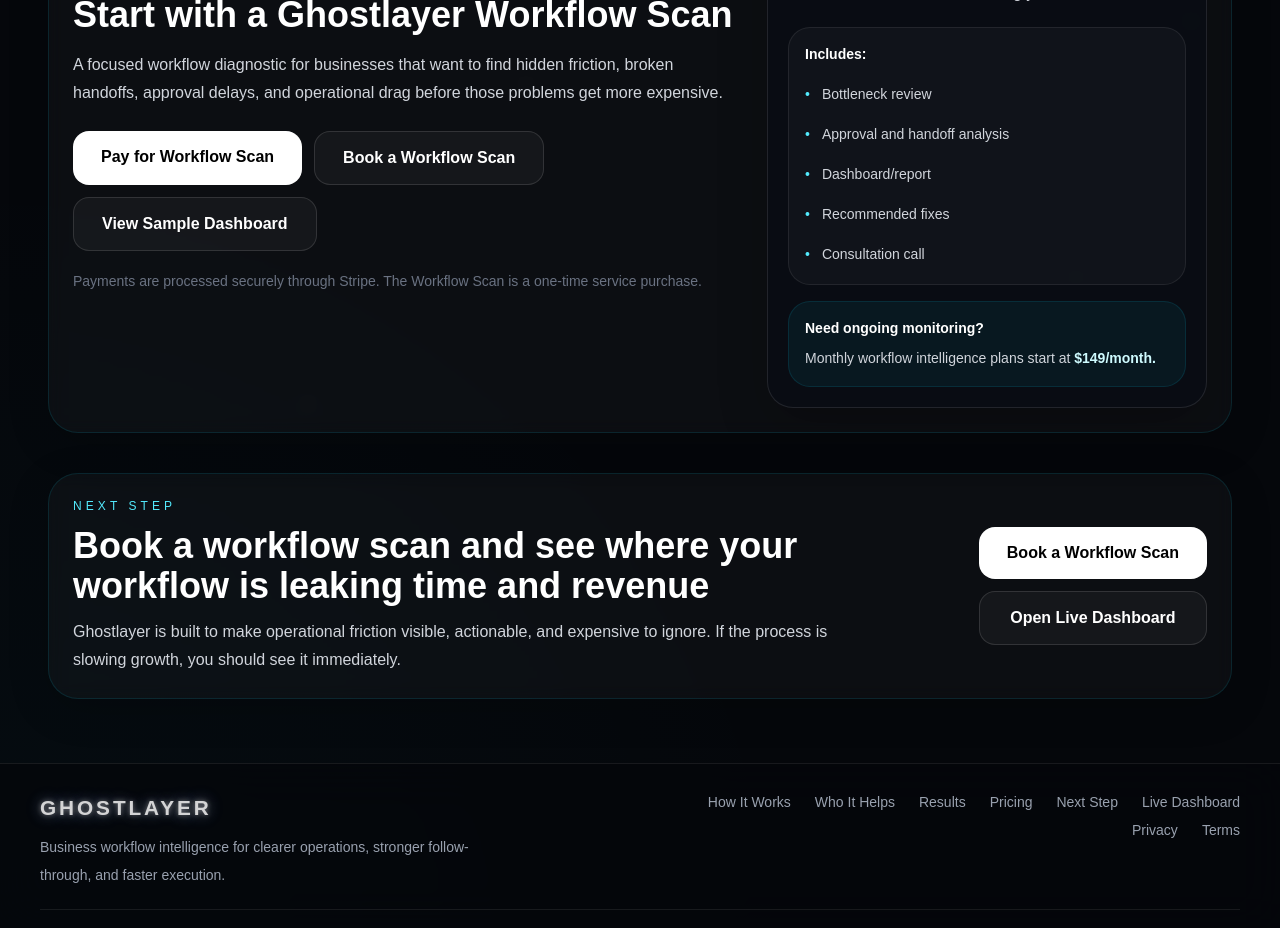
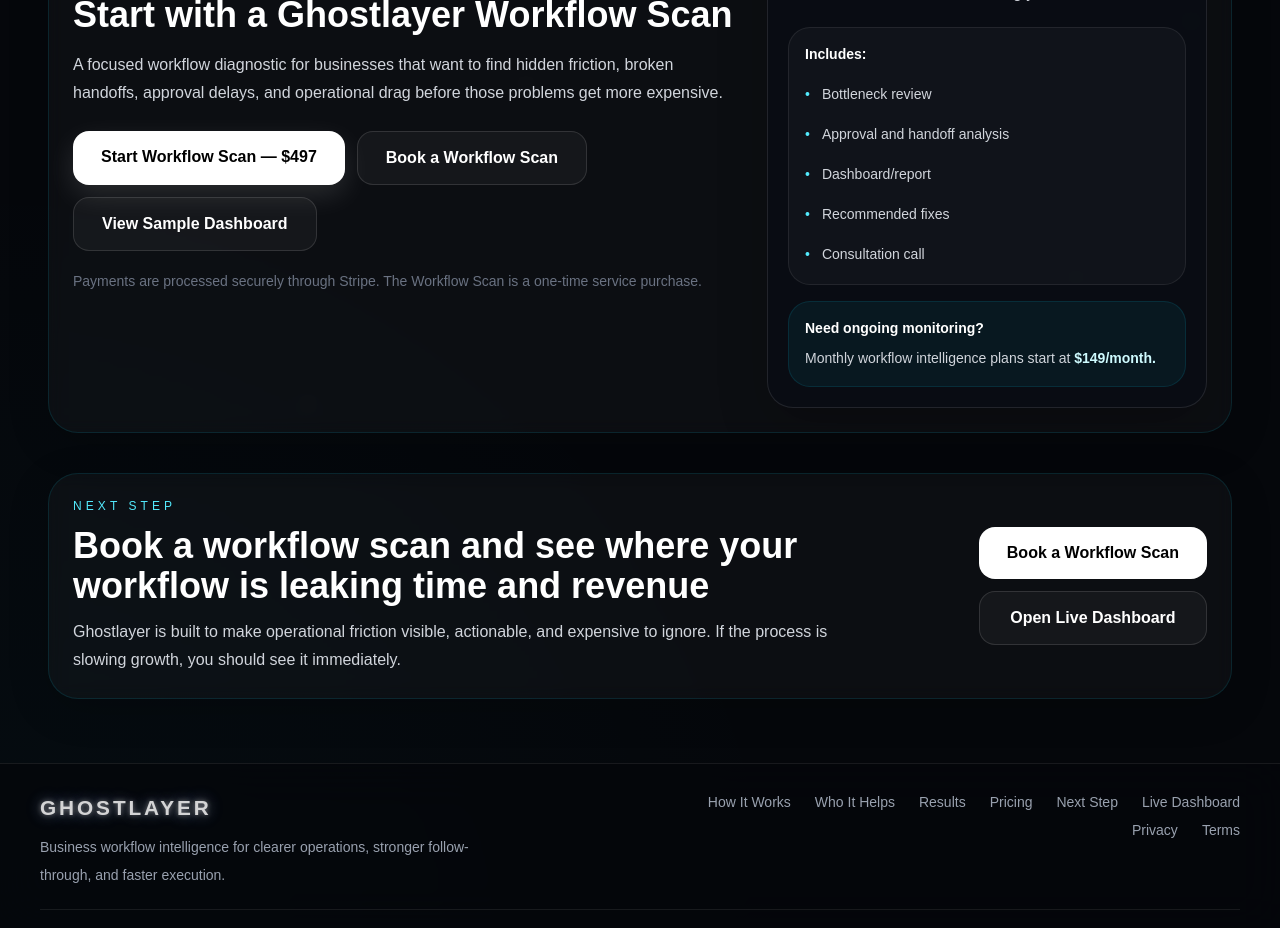
Before and after one commit to DexTheAIBusinessman/ghostlayer, a Next.js app: page / in a window 1280 px wide. Shown: the part 2220-3148 px from the top of the page. Built offline with nearby package versions, Linux system fonts and the light colour scheme.

Commit message:
update homepage

```diff
--- a/app/page.tsx
+++ b/app/page.tsx
@@ -71,8 +71,7 @@ export default function HomePage() {
   const [monthlyLoss, setMonthlyLoss] = useState(3247);
   const [recoveryOpportunity, setRecoveryOpportunity] = useState(4200);
 
-  const logoPulseGlow =
-    'animate-[logoPulseGlow_3.2s_ease-in-out_infinite] [text-shadow:0_0_8px_rgba(255,255,255,0.95),0_0_18px_rgba(255,255,255,0.82),0_0_34px_rgba(96,165,250,0.62),0_0_50px_rgba(59,130,246,0.48)] text-white';
+  const logoPulseGlow = 'ghostlayerLogoPulse text-white';
 
   const sparkles = useMemo<Sparkle[]>(
     () => [
@@ -315,6 +314,7 @@ export default function HomePage() {
           </div>
         </div>
       </section>
+
       <section id="how-it-works" className="relative z-10 px-4 py-5 sm:px-6 md:px-8 lg:px-10 xl:px-12">
         <div className="mx-auto max-w-7xl rounded-[30px] border border-white/8 bg-white/[0.03] p-5 shadow-[0_10px_40px_rgba(0,0,0,0.18)] backdrop-blur-sm sm:p-6">
           <div className="max-w-3xl">
@@ -481,11 +481,9 @@ export default function HomePage() {
               <div className="mt-6 flex flex-col gap-3 sm:flex-row sm:flex-wrap">
                 <a
                   href={STRIPE_PAYMENT_LINK}
-                  target="_blank"
-                  rel="noreferrer noopener"
-                  className="rounded-2xl bg-white px-7 py-3.5 text-center text-base font-semibold text-black transition hover:opacity-90"
+                  className="rounded-2xl bg-white px-7 py-3.5 text-center text-base font-semibold text-black shadow-[0_10px_28px_rgba(255,255,255,0.12)] transition duration-150 ease-out hover:-translate-y-0.5 hover:opacity-90 hover:shadow-[0_14px_34px_rgba(255,255,255,0.16)] active:translate-y-0.5 active:scale-[0.98] active:shadow-[0_5px_16px_rgba(255,255,255,0.1)]"
                 >
-                  Pay for Workflow Scan
+                  Start Workflow Scan — $497
                 </a>
 
                 <button
@@ -691,7 +689,17 @@ export default function HomePage() {
         </div>
       )}
 
-      <style jsx>{`
+      <style jsx global>{`
+        .ghostlayerLogoPulse {
+          animation: logoPulseGlow 3.2s ease-in-out infinite;
+          color: #ffffff;
+          text-shadow:
+            0 0 8px rgba(255, 255, 255, 0.95),
+            0 0 18px rgba(255, 255, 255, 0.82),
+            0 0 34px rgba(96, 165, 250, 0.62),
+            0 0 50px rgba(59, 130, 246, 0.48);
+        }
+
         .hero-glow {
           animation: heroPulse 6s ease-in-out infinite;
           text-shadow:
```
